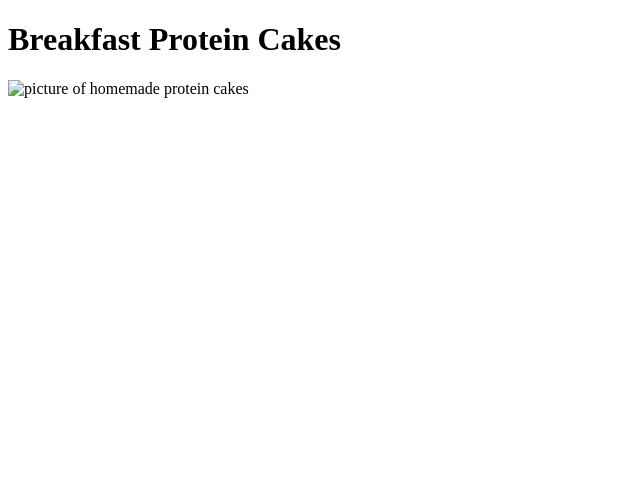
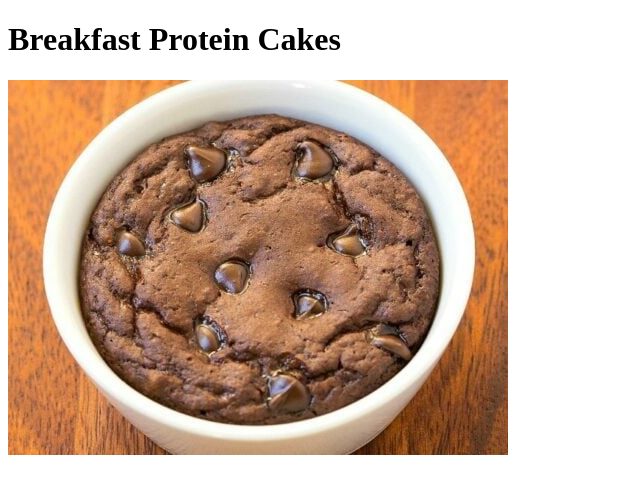
Before and after one commit to Ltys-on/odin-recipies, a plain HTML site: page recipes/breakfast-protein-cakes.html in a window 1280 px wide. Shown: the whole page, without its empty margins (0-640 px from the left). Drawn offline with Linux system fonts and the light colour scheme.

Commit message:
Change image source to jpg
tiff file was not working, so replaced with jpg

```diff
--- a/recipes/breakfast-protein-cakes.html
+++ b/recipes/breakfast-protein-cakes.html
@@ -6,6 +6,6 @@
     </head>
     <body>
         <h1>Breakfast Protein Cakes</h1>
-        <img src="../images/breakfast-protein-cakes-image.tiff" alt="picture of homemade protein cakes">
+        <img src="../images/breakfast-protein-cake.jpg" alt="picture of homemade protein cakes">
     </body>
 </html>
```
